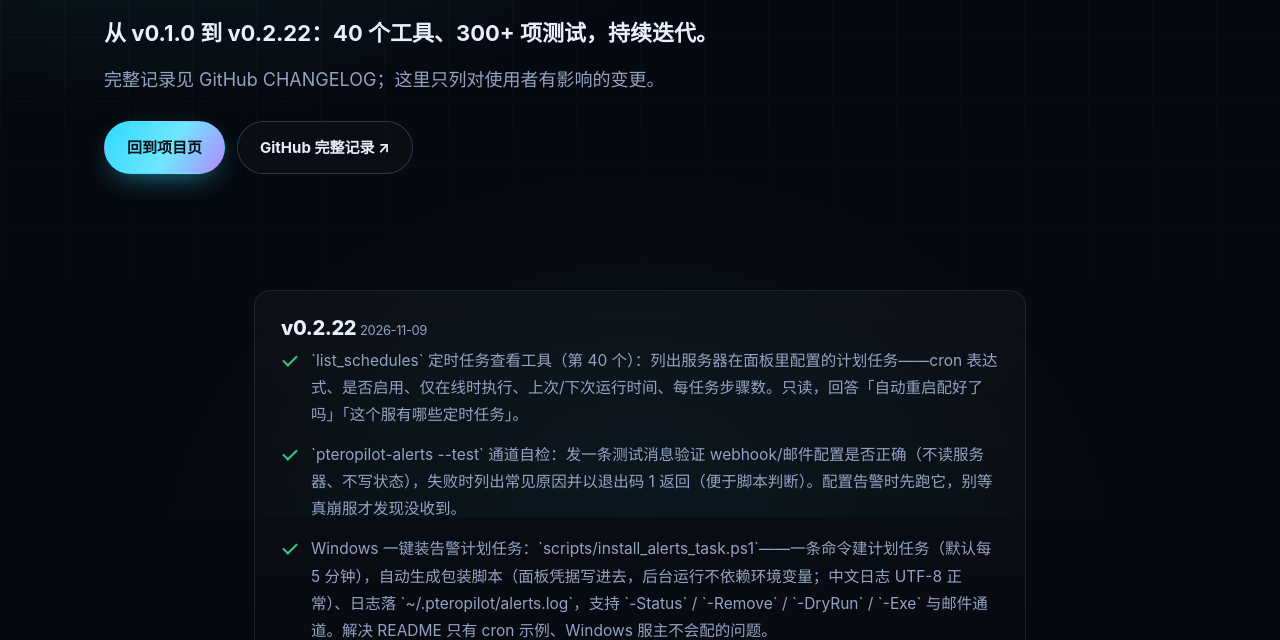
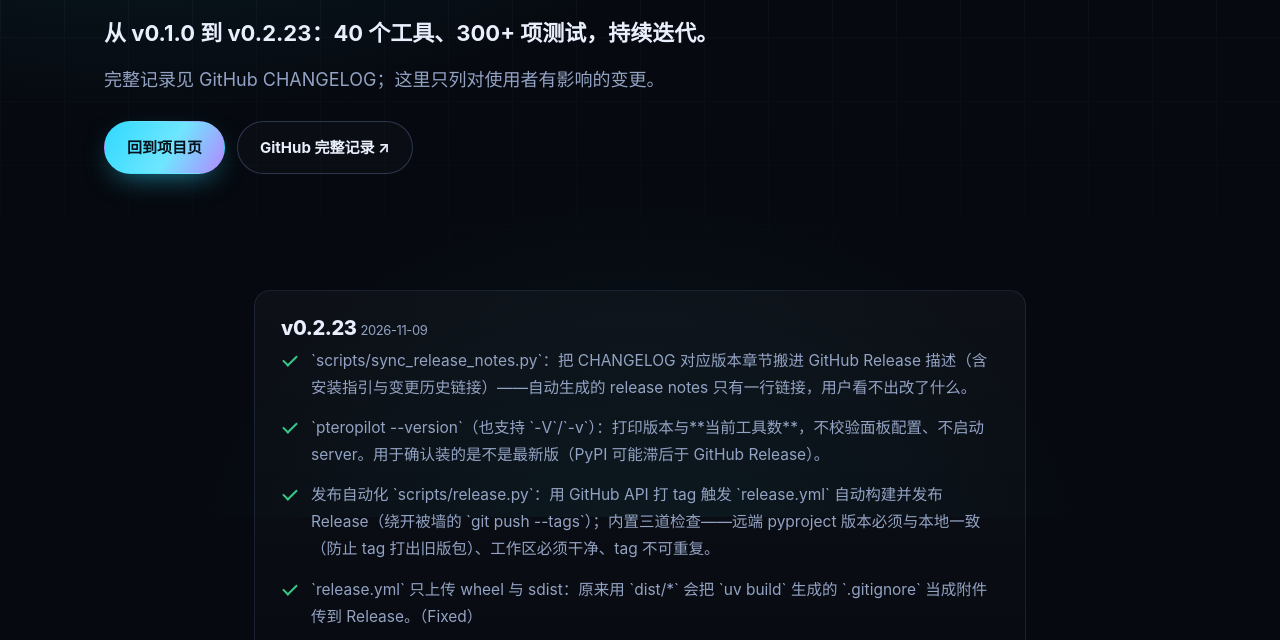
Before and after one commit to telson-dev/telson.dev, a plain HTML site: page changelog.html in a window 1280 px wide. Shown: the part 283-923 px from the top of the page. Drawn offline with Linux system fonts and the light colour scheme; no server answers.

Commit message:
docs: sync changelog to v0.2.23 (25 releases, 40 tools)

```diff
--- a/changelog.html
+++ b/changelog.html
@@ -4,11 +4,11 @@
 <meta charset="utf-8">
 <meta name="viewport" content="width=device-width, initial-scale=1">
 <title>Pteropilot 更新日志 — 版本历史 | telson.dev</title>
-<meta name="description" content="Pteropilot 更新日志：从 v0.1.0 到 v0.2.22 的版本历史——40 个 MCP 工具、批量并发化、日志搜索、连接诊断、网络地址、玩家统计、计划重启、备份下载等，320+ 项测试。">
+<meta name="description" content="Pteropilot 更新日志：从 v0.1.0 到 v0.2.23 的版本历史——40 个 MCP 工具、批量并发化、日志搜索、连接诊断、网络地址、玩家统计、计划重启、备份下载等，320+ 项测试。">
 <meta property="og:type" content="article">
 <meta property="og:site_name" content="telson.dev">
 <meta property="og:title" content="Pteropilot 更新日志">
-<meta property="og:description" content="v0.1.0 → v0.2.22 · 40 个工具 · 300+ 测试">
+<meta property="og:description" content="v0.1.0 → v0.2.23 · 40 个工具 · 300+ 测试">
 <meta property="og:url" content="https://telson.dev/changelog.html">
 <meta name="theme-color" content="#06090f">
 <link rel="icon" href="assets/img/icon.svg" type="image/svg+xml">
@@ -56,9 +56,9 @@
       <span class="page-hero__badge"><span class="dot-live"></span><span data-version data-zh="Pteropilot · 更新日志 · MIT" data-en="Pteropilot · Changelog · MIT">Pteropilot · 更新日志 · MIT</span></span>
       <h1 style="margin:22px 0 16px">更新日志</h1>
       <p class="lead" style="font-size:clamp(18px,2.1vw,22px);color:var(--text);font-weight:700"
-         data-zh="从 v0.1.0 到 v0.2.22：40 个工具、300+ 项测试，持续迭代。"
-         data-en="From v0.1.0 to v0.2.22: 40 tools, 300+ tests, iterating steadily.">
-        从 v0.1.0 到 v0.2.22：40 个工具、300+ 项测试，持续迭代。
+         data-zh="从 v0.1.0 到 v0.2.23：40 个工具、300+ 项测试，持续迭代。"
+         data-en="From v0.1.0 to v0.2.23: 40 tools, 300+ tests, iterating steadily.">
+        从 v0.1.0 到 v0.2.23：40 个工具、300+ 项测试，持续迭代。
       </p>
       <p class="lead" style="max-width:640px;margin-top:10px"
          data-zh="完整记录见 GitHub CHANGELOG；这里只列对使用者有影响的变更。"
@@ -77,6 +77,17 @@
     <div class="wrap" style="max-width:820px">
 
       <!-- CHANGELOG:START（此区由 scripts/sync_changelog.py 自动生成，勿手工编辑） -->
+
+      <article class="card reveal" style="margin-bottom:18px">
+        <h2 style="margin:0 0 6px;font-size:20px">v0.2.23 <span class="muted" style="font-size:13px;font-weight:400">2026-11-09</span></h2>
+        <ul class="ticks">
+          <li data-zh="`scripts/sync_release_notes.py`：把 CHANGELOG 对应版本章节搬进 GitHub Release 描述（含安装指引与变更历史链接）——自动生成的 release notes 只有一行链接，用户看不出改了什么。" data-en="`scripts/sync_release_notes.py`：把 CHANGELOG 对应版本章节搬进 GitHub Release 描述（含安装指引与变更历史链接）——自动生成的 release notes 只有一行链接，用户看不出改了什么。">`scripts/sync_release_notes.py`：把 CHANGELOG 对应版本章节搬进 GitHub Release 描述（含安装指引与变更历史链接）——自动生成的 release notes 只有一行链接，用户看不出改了什么。</li>
+          <li data-zh="`pteropilot --version`（也支持 `-V`/`-v`）：打印版本与**当前工具数**，不校验面板配置、不启动 server。用于确认装的是不是最新版（PyPI 可能滞后于 GitHub Release）。" data-en="`pteropilot --version`（也支持 `-V`/`-v`）：打印版本与**当前工具数**，不校验面板配置、不启动 server。用于确认装的是不是最新版（PyPI 可能滞后于 GitHub Release）。">`pteropilot --version`（也支持 `-V`/`-v`）：打印版本与**当前工具数**，不校验面板配置、不启动 server。用于确认装的是不是最新版（PyPI 可能滞后于 GitHub Release）。</li>
+          <li data-zh="发布自动化 `scripts/release.py`：用 GitHub API 打 tag 触发 `release.yml` 自动构建并发布 Release（绕开被墙的 `git push --tags`）；内置三道检查——远端 pyproject 版本必须与本地一致（防止 tag 打出旧版包）、工作区必须干净、tag 不可重复。" data-en="发布自动化 `scripts/release.py`：用 GitHub API 打 tag 触发 `release.yml` 自动构建并发布 Release（绕开被墙的 `git push --tags`）；内置三道检查——远端 pyproject 版本必须与本地一致（防止 tag 打出旧版包）、工作区必须干净、tag 不可重复。">发布自动化 `scripts/release.py`：用 GitHub API 打 tag 触发 `release.yml` 自动构建并发布 Release（绕开被墙的 `git push --tags`）；内置三道检查——远端 pyproject 版本必须与本地一致（防止 tag 打出旧版包）、工作区必须干净、tag 不可重复。</li>
+          <li data-zh="`release.yml` 只上传 wheel 与 sdist：原来用 `dist/*` 会把 `uv build` 生成的 `.gitignore` 当成附件传到 Release。（Fixed）" data-en="`release.yml` 只上传 wheel 与 sdist：原来用 `dist/*` 会把 `uv build` 生成的 `.gitignore` 当成附件传到 Release。（Fixed）">`release.yml` 只上传 wheel 与 sdist：原来用 `dist/*` 会把 `uv build` 生成的 `.gitignore` 当成附件传到 Release。（Fixed）</li>
+          <li data-zh="修复 v0.2.22 Release 错版：远端 pyproject 版本曾停留在 0.2.7，导致 tag 指向的代码构建出旧版本包。（Fixed）" data-en="修复 v0.2.22 Release 错版：远端 pyproject 版本曾停留在 0.2.7，导致 tag 指向的代码构建出旧版本包。（Fixed）">修复 v0.2.22 Release 错版：远端 pyproject 版本曾停留在 0.2.7，导致 tag 指向的代码构建出旧版本包。（Fixed）</li>
+        </ul>
+      </article>
 
       <article class="card reveal" style="margin-bottom:18px">
         <h2 style="margin:0 0 6px;font-size:20px">v0.2.22 <span class="muted" style="font-size:13px;font-weight:400">2026-11-09</span></h2>
```
